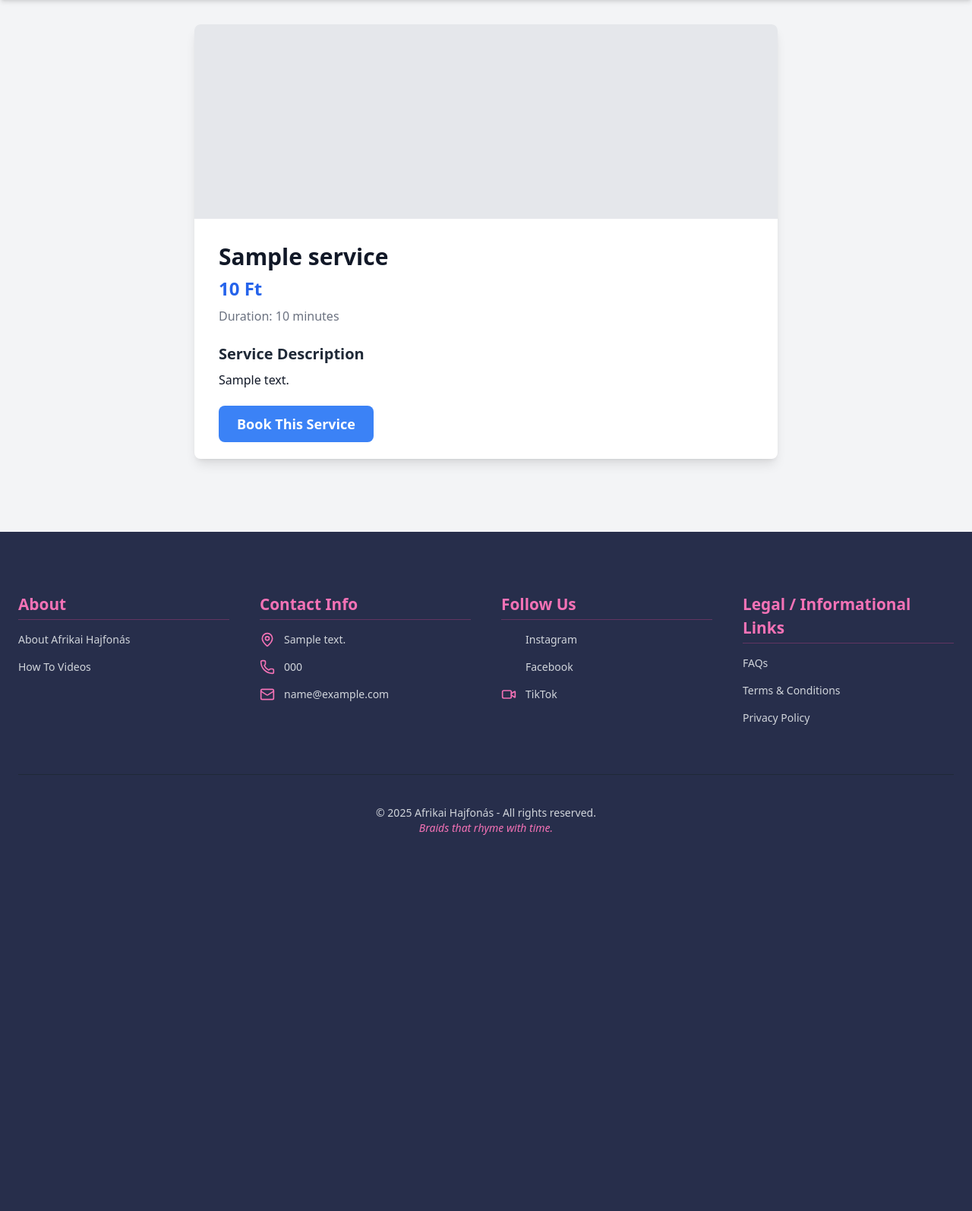
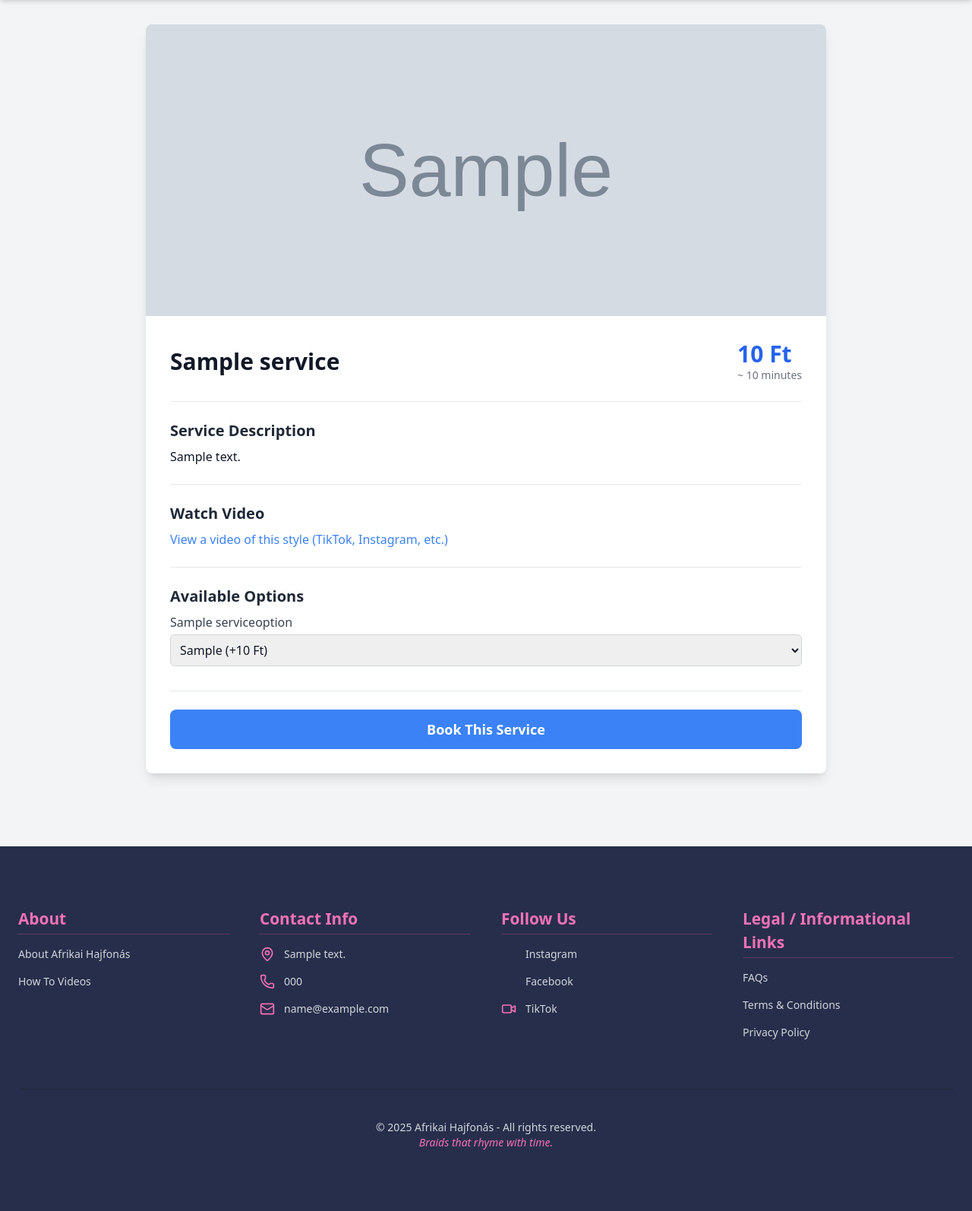
Before and after one commit to Aggreygreg/afrikaihafjonas, a Django app: page /services/1/ in a window 1280 px wide. Shown: the part 72-1666 px from the top of the page at 76% size. Before the commit the page ends 1171 px from the top, so only its background shows below. Run offline with Django 4.2, Linux system fonts and the light colour scheme; tables that the repository leaves empty hold one stand-in row (values such as "Sample post"); grey boxes marked "Sample" are stand-in pictures; some libraries are stand-ins or nearby versions.

Commit message:
feat(services): Build dynamic service detail page template

```diff
--- a/apps/services/views.py
+++ b/apps/services/views.py
@@ -5,7 +5,7 @@ def service_list_view(request):
     """
     Displays a list of all available services.
     """
-    services = Service.objects.all()
+    services = Service.objects.all().order_by('category', 'title')
     context = {
         'services': services,
     }
@@ -14,9 +14,23 @@ def service_list_view(request):
 def service_detail_view(request, pk):
     """
     Displays the detailed page for a single service.
+    We prefetch related images and options for efficiency.
     """
-    service = get_object_or_404(Service, pk=pk)
+    service = get_object_or_404(
+        Service.objects.prefetch_related('images', 'options'),
+        pk=pk
+    )
+
+    # Group the options by 'group_name' for the template
+    # e.g., {'Length': [...], 'Color': [...], 'Add-on': [...]}
+    options_grouped = {}
+    for option in service.options.all():
+        if option.group_name not in options_grouped:
+            options_grouped[option.group_name] = []
+        options_grouped[option.group_name].append(option)
+
     context = {
         'service': service,
+        'grouped_options': options_grouped,
     }
     return render(request, 'services/service_detail.html', context)
--- a/templates/services/service_detail.html
+++ b/templates/services/service_detail.html
@@ -2,30 +2,73 @@
 
 {% block content %}
 <div class="container mx-auto p-4 md:p-8">
-    <div class="max-w-3xl mx-auto bg-white rounded-lg shadow-lg overflow-hidden">
+    <div class="max-w-4xl mx-auto bg-white rounded-lg shadow-lg overflow-hidden">
 
-        <div class="h-64 bg-gray-200"></div>
+        {% if service.images.all %}
+            <div class="relative h-64 md:h-96">
+                <img src="{{ service.images.all.0.image.url }}" alt="{{ service.title }}" class="w-full h-full object-cover">
+            </div>
+        {% else %}
+            <div class="h-64 md:h-96 bg-gray-200 flex items-center justify-center">
+                <span class="text-gray-500">Image not available</span>
+            </div>
+        {% endif %}
 
         <div class="p-6 md:p-8">
-            <h1 class="text-3xl font-bold text-gray-900">{{ service.title }}</h1>
+            <div class="flex flex-col md:flex-row justify-between md:items-center">
+                <h1 class="text-3xl font-bold text-gray-900">{{ service.title }}</h1>
+                <div class="mt-2 md:mt-0">
+                    <span class="text-3xl text-blue-600 font-bold">
+                        {{ service.base_price|floatformat:0 }} Ft
+                    </span>
+                    <p class="text-gray-500 text-sm text-right">
+                        ~ {{ service.duration_minutes }} minutes
+                    </p>
+                </div>
+            </div>
 
-            <p class="text-2xl text-blue-600 font-bold mt-2">
-                {{ service.base_price|floatformat:0 }} Ft
-            </p>
-
-            <p class="text-gray-500 mt-2">
-                Duration: {{ service.duration_minutes }} minutes
-            </p>
-
-            <div class="mt-6">
+            <div class="mt-6 border-t pt-6">
                 <h2 class="text-xl font-semibold text-gray-800">Service Description</h2>
                 <p class="text-gray-700 mt-2">
                     {{ service.description|linebreaks }}
                 </p>
             </div>
 
-            <div class="mt-8">
-                <a href="#" class="w-full text-center bg-blue-500 hover:bg-blue-700 text-white font-bold py-3 px-6 rounded-lg text-lg transition duration-300">
+            {% if service.video_url %}
+            <div class="mt-6 border-t pt-6">
+                <h2 class="text-xl font-semibold text-gray-800">Watch Video</h2>
+                <p class="mt-2">
+                    <a href="{{ service.video_url }}" target="_blank" rel="noopener noreferrer" class="text-blue-500 hover:text-blue-700 hover:underline">
+                        View a video of this style (TikTok, Instagram, etc.)
+                    </a>
+                </p>
+            </div>
+            {% endif %}
+
+            {% if grouped_options %}
+            <div class="mt-6 border-t pt-6">
+                <h2 class="text-xl font-semibold text-gray-800">Available Options</h2>
+                <form>
+                    <div class="space-y-4 mt-2">
+                        {% for group_name, options in grouped_options.items %}
+                        <div>
+                            <label class="block text-md font-medium text-gray-700">{{ group_name }}</label>
+                            <select class="mt-1 block w-full p-2 border border-gray-300 rounded-md">
+                                {% for option in options %}
+                                    <option value="{{ option.pk }}">
+                                        {{ option.value }} (+{{ option.additional_price|floatformat:0 }} Ft)
+                                    </option>
+                                {% endfor %}
+                            </select>
+                        </div>
+                        {% endfor %}
+                    </div>
+                </form>
+            </div>
+            {% endif %}
+
+            <div class="mt-8 pt-6 border-t">
+                <a href="#" class="w-full text-center block bg-blue-500 hover:bg-blue-600 text-white font-bold py-3 px-6 rounded-lg text-lg transition duration-300">
                     Book This Service
                 </a>
             </div>
```
Also changed, not shown: config/views.py (+3 -6 lines), mediafiles/service_images/Ponytail_With_Knotted_Ends_2.jpg (added), mediafiles/service_images/Ponytail_With_Knotted_Ends_3.jpg (added).
